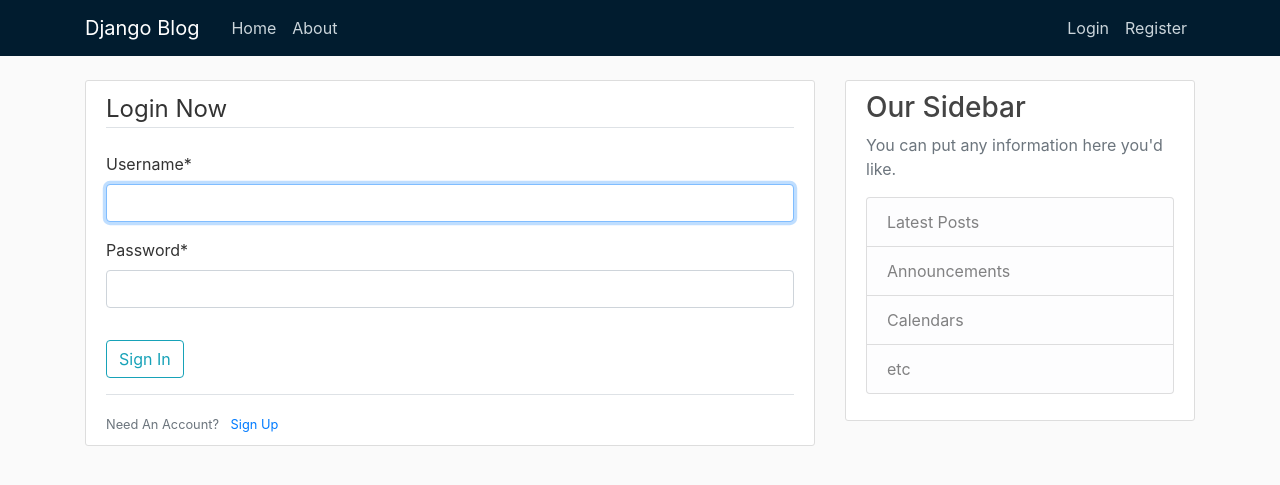
After one commit to shivaverma97/Python-Django-blog, a Django app: page /login/ in a window 1280 px wide. The commit adds this page. Shown: the top 485 px of the page. Run offline with Django 3.2, Linux system fonts and the light colour scheme; some libraries are stand-ins or nearby versions.

Commit message:
added login and logout system

```diff
--- a/django_project/blog/templates/blog/base.html
+++ b/django_project/blog/templates/blog/base.html
@@ -33,8 +33,13 @@
             </div>
             <!-- Navbar Right Side -->
             <div class="navbar-nav">
-              <a class="nav-item nav-link" href="#">Login</a>
-              <a class="nav-item nav-link" href="#">Register</a>
+              {% if user.is_authenticated %}
+                <a class="nav-item nav-link" href="{% url 'profile' %}">{{user}}</a>
+                <a class="nav-item nav-link" href="{% url 'logout' %}">Logout</a>
+              {% else %}
+                <a class="nav-item nav-link" href="{% url 'login' %}">Login</a>
+                <a class="nav-item nav-link" href="{% url 'register' %}">Register</a>
+              {% endif %}
             </div>
           </div>
         </div>
--- a/django_project/django_project/settings.py
+++ b/django_project/django_project/settings.py
@@ -123,3 +123,6 @@
 STATIC_URL = '/static/'
 
 CRISPY_TEMPLATE_PACK = 'bootstrap4'
+
+LOGIN_REDIRECT_URL = 'blog-home'
+LOGIN_URL = 'login'                        # to not give 404 error when someone logged out tries to access the pages that required login
--- a/django_project/django_project/urls.py
+++ b/django_project/django_project/urls.py
@@ -1,9 +1,13 @@
 from django.contrib import admin
 from django.urls import path, include
 from users import views as user_views
+from django.contrib.auth import views as auth_views
 
 urlpatterns = [
     path('admin/', admin.site.urls),
     path('blog/', include('blog.urls')),
-    path('register/', user_views.register, name = 'register')
+    path('register/', user_views.register, name = 'register'),
+    path('login/', auth_views.LoginView.as_view(template_name='users/login.html'), name ='login'),             #for this we dont need a diff func for login,
+    path('logout/', auth_views.LogoutView.as_view(template_name='users/logout.html'), name ='logout'),          # we are just using the pre defind func of django.
+    path('profile/', user_views.profile, name = 'profile')
 ]
--- /dev/null
+++ b/django_project/users/templates/users/login.html
@@ -0,0 +1,21 @@
+{% extends "blog/base.html" %}
+{% load crispy_forms_tags %}
+{% block content %}
+    <div class="content-section">
+        <form method="POST">
+            {% csrf_token %}
+            <fieldset class="form-group">
+                <legend class="border-bottom mb-4">Login Now</legend>
+                {{ form|crispy }}
+            </fieldset>
+            <div class="form-group">
+                <button class="btn btn-outline-info" type ="submit">Sign In</button>
+            </div>
+        </form>
+        <div class="border-top pt-3">
+            <small class="text-muted">
+                Need An Account? <a class="ml-2" href="{% url 'register' %}">Sign Up</a>
+            </small>
+        </div>
+    </div>
+{% endblock content %}
--- /dev/null
+++ b/django_project/users/templates/users/profile.html
@@ -0,0 +1,5 @@
+{% extends "blog/base.html" %}
+{% load crispy_forms_tags %}
+{% block content %}
+    <h1>{{user}}</h1>
+{% endblock content %}
```
Also changed, not shown: django_project/users/templates/users/logout.html (added, +11 -0 lines), django_project/users/views.py (+7 -2 lines), django_project/db.sqlite3, django_project/users/forms.py (line endings or trailing spaces).
